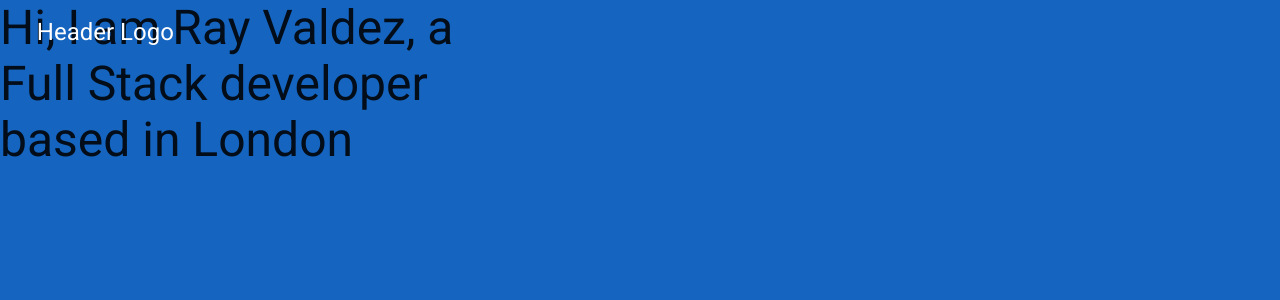
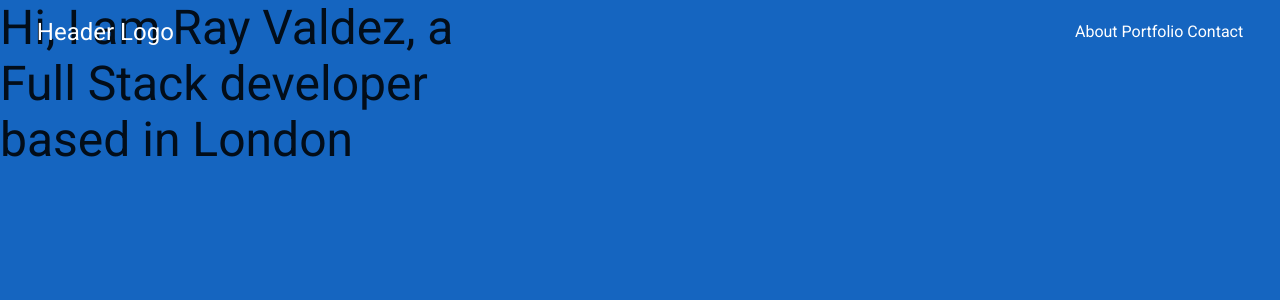
Before and after one commit to rayvaldez/itsallrayv, a React (Create React App) app: page / in a window 1280 px wide. Shown: the top 300 px of the page. Built offline with nearby package versions, Linux system fonts and the light colour scheme.

Commit message:
Add links to Header

```diff
--- a/src/components/Header.js
+++ b/src/components/Header.js
@@ -19,6 +19,11 @@ const Header = () => {
           }}>
           Header Logo
           </Typography>
+          <Typography sx={{
+            display: { xs: 'none', md: 'flex'}
+          }}>
+            About  Portfolio  Contact {/*Change to actual menu*/}
+          </Typography>
           <IconButton sx={{
             display: { xs: 'flex', md: 'none' },
           }}>
```
